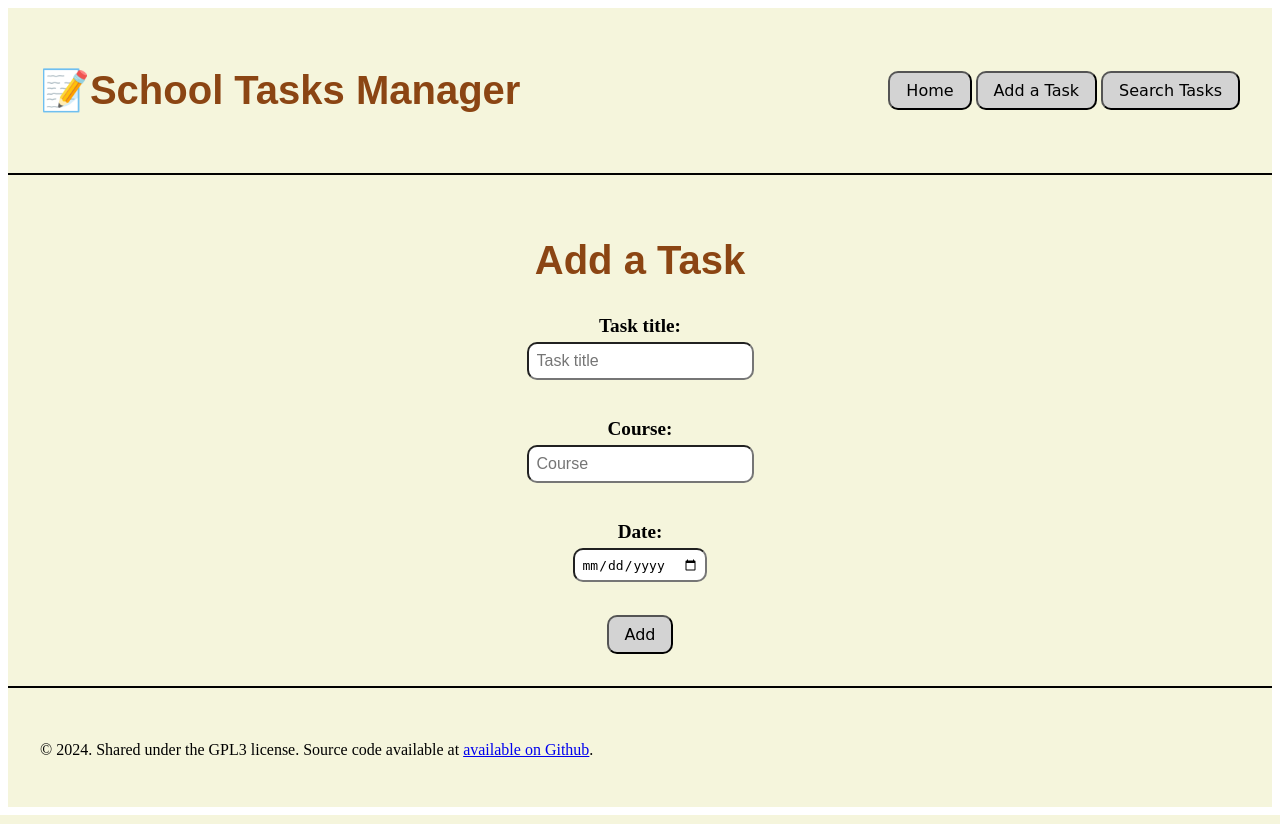
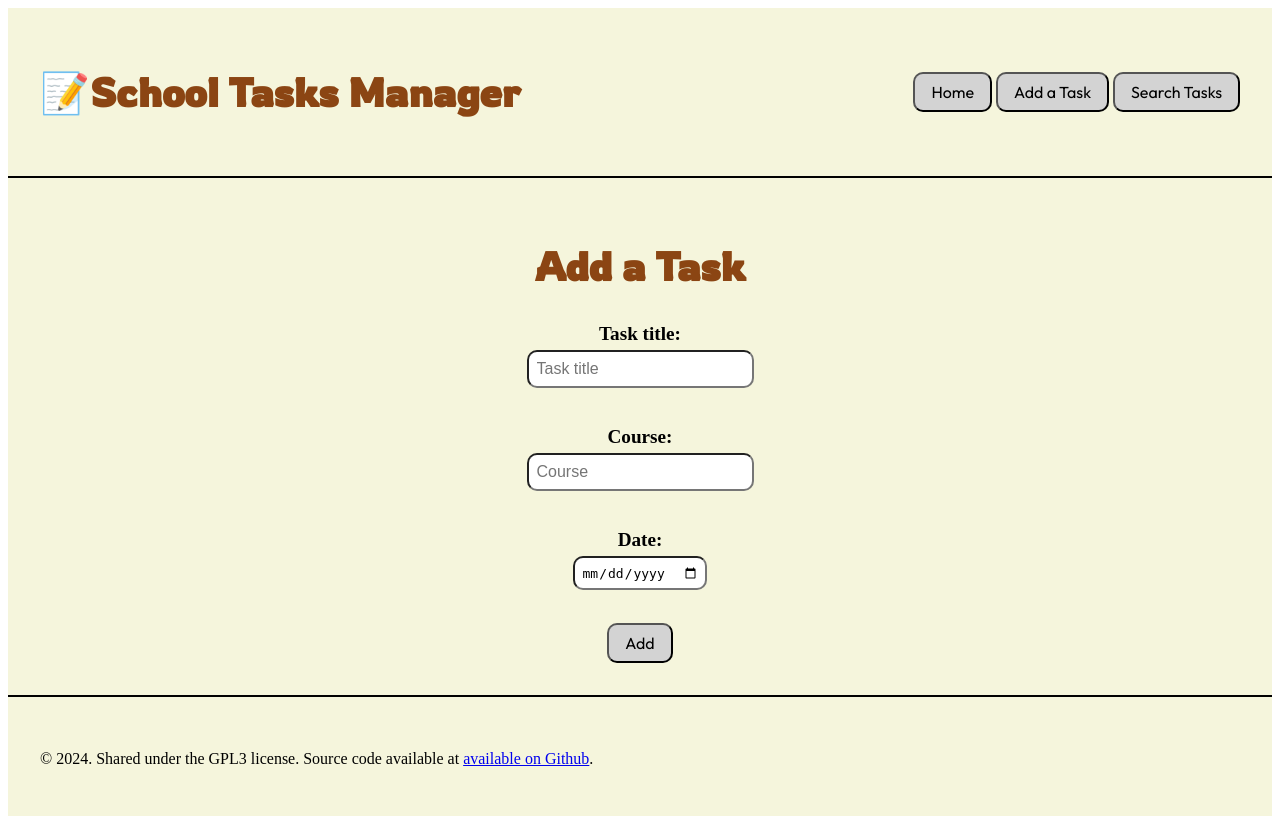
Before and after one commit to software-students-spring2024/5-final-project-spring-2024-team7-final, a Flask app: page /add in a window 1280 px wide. Run offline with Flask 2, Linux system fonts and the light colour scheme.

Commit message:
Updated fonts for the CSS styling.

```diff
--- a/front-end/static/css/style.css
+++ b/front-end/static/css/style.css
@@ -62,7 +62,7 @@ footer {
   font-size: 2em;
   margin-bottom: 30px;
   text-align: center;
-  font-family: "Comic Sans MS", Comic Sans, cursive;
+  font-family: "Schibtsed Grotesk";
 
 }
 
@@ -71,7 +71,7 @@ h1 {
   text-align: center;
   font-weight: bold;
   color: saddlebrown;
-  font-family: Chalkduster, fantasy;
+  font-family: "Rowdies";
 
 }
 
@@ -87,7 +87,7 @@ h1 {
   text-decoration: none;
   cursor: pointer;
   font-size: 1em;
-  font-family: "Comic Sans MS", Comic Sans, cursive;
+  font-family: "Outfit";
 }
 
 
@@ -138,7 +138,7 @@ h1 {
   aspect-ratio: 1 / 1;
   display: block;
 
-  font-family: "Bradley Hand", cursive;
+  font-family: "Outfit";
   box-sizing: border-box;
   background-color: lightblue;
   margin-bottom: 30px;
@@ -155,7 +155,7 @@ h1 {
   font-size: 1.5em;
   margin: 15px;
   line-height: 2;
-  font-family: "Comic Sans MS", Comic Sans, cursive;
+  font-family: "Schibtsed Grotesk";
 }
 
 
--- a/front-end/templates/base.html
+++ b/front-end/templates/base.html
@@ -6,6 +6,9 @@
       rel="stylesheet"
       href="{{ url_for('static', filename='css/style.css') }}"
     />
+    <link rel="stylesheet" href="https://fonts.googleapis.com/css?family=Schibsted+Grotesk">
+    <link rel="stylesheet" href="https://fonts.googleapis.com/css?family=Outfit">
+    <link rel="stylesheet" href="https://fonts.googleapis.com/css?family=Rowdies">
   </head>
   <body>
     <div class="container">
```
